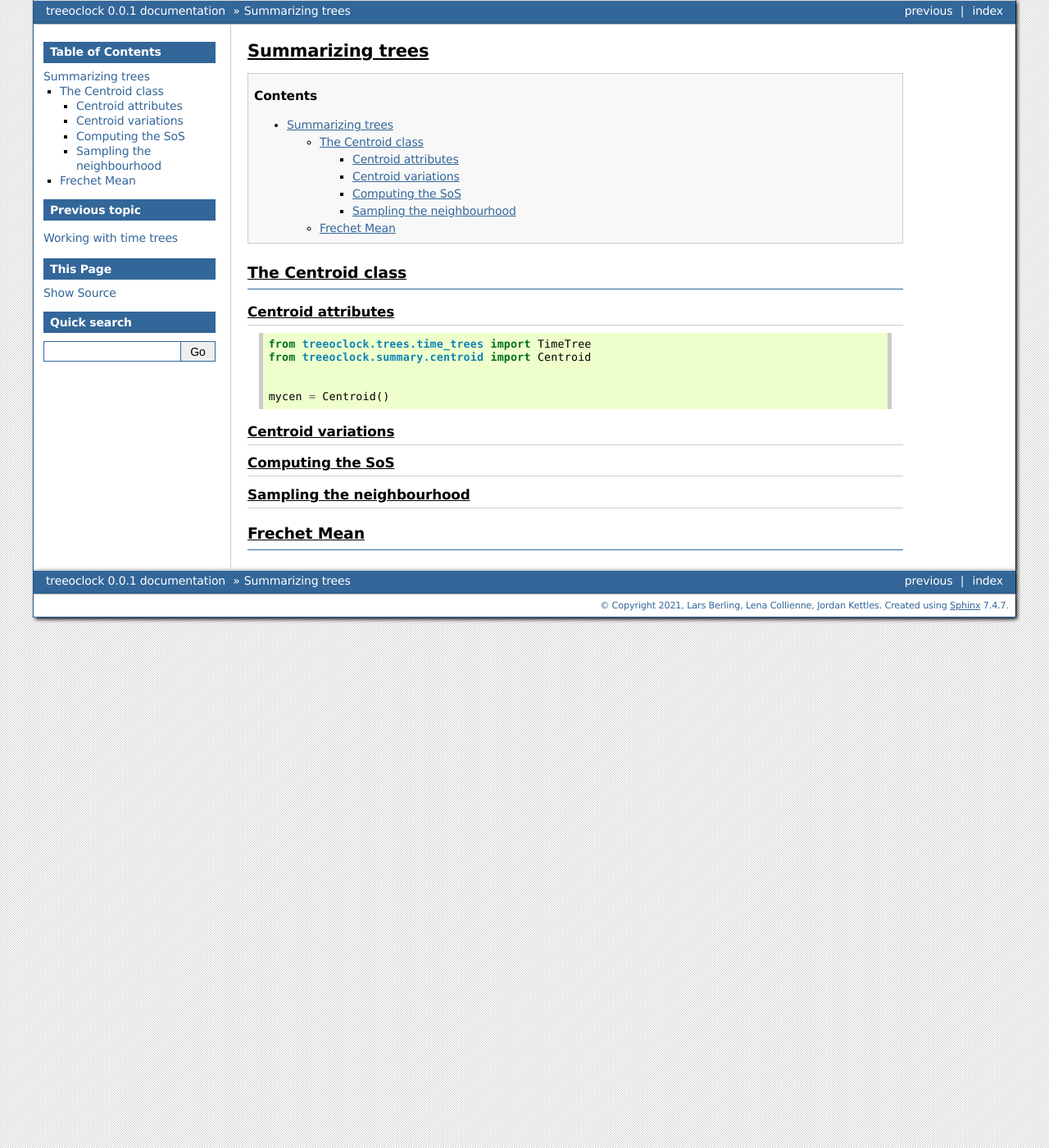
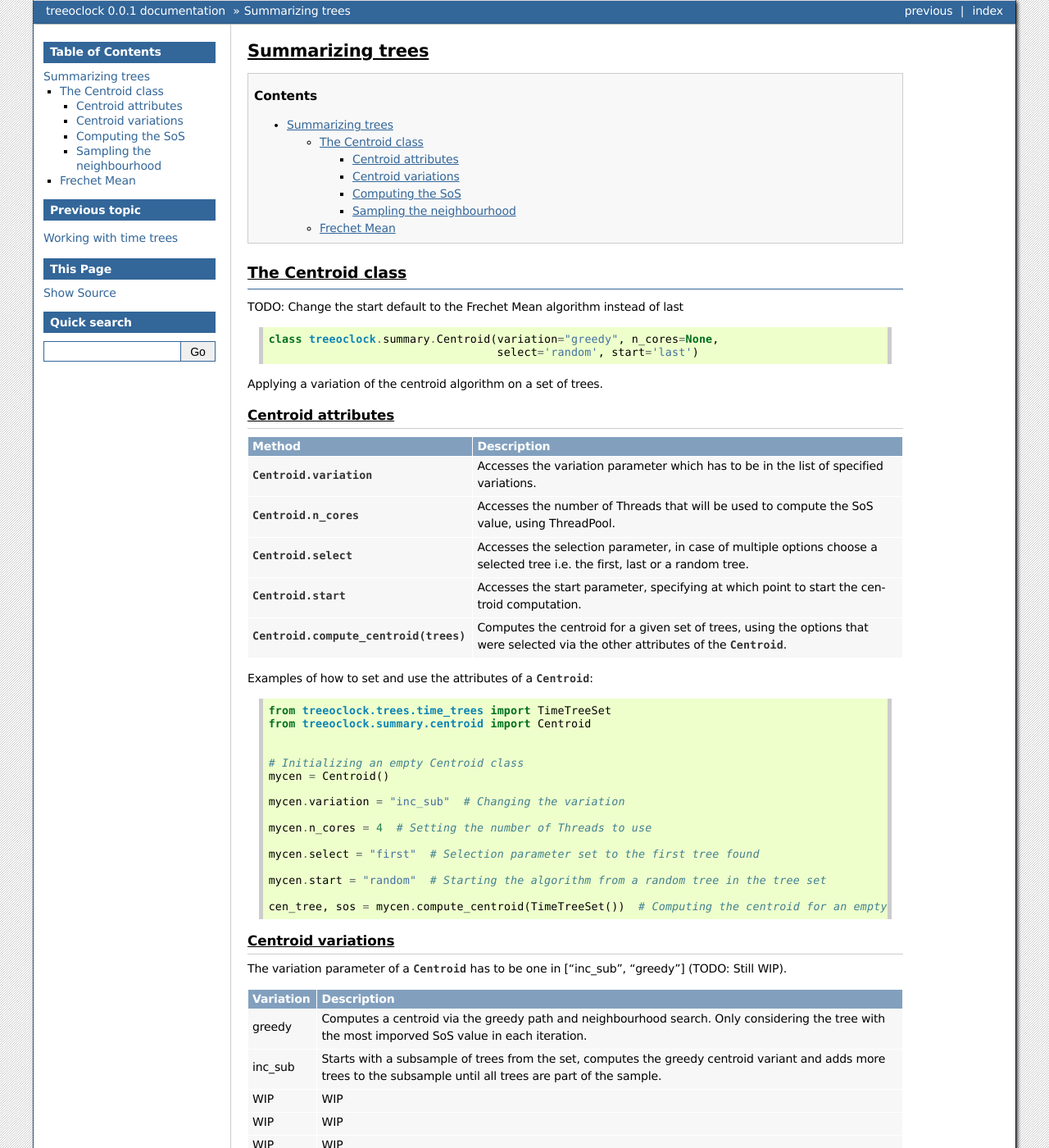
Before and after one commit to bioDS/tetres, a Sphinx documentation site: the page built from docs/source/summary.rst, in a window 1280 px wide and 1400 px high. Shown: the whole window at 82% size. Built offline with Sphinx 7.4.7, drawn with Linux system fonts in a browser that asks for light colours.

Commit message:
Added more summary documentation

```diff
--- a/docs/source/summary.rst
+++ b/docs/source/summary.rst
@@ -7,21 +7,72 @@ Summarizing trees
 The Centroid class
 ==================
 
+TODO: Change the start default to the Frechet Mean algorithm instead of last
+
+.. code-block:: python
+
+    class treeoclock.summary.Centroid(variation="greedy", n_cores=None,
+                                      select='random', start='last')
+
+Applying a variation of the centroid algorithm on a set of trees.
+
 
 Centroid attributes
 -------------------
 
+.. table::
+
+   ==========================================     =========================================================================================================================
+   Method                                         Description
+   ==========================================     =========================================================================================================================
+     :attr:`Centroid.variation`                    Accesses the variation parameter which has to be in the list of specified variations.
+     :attr:`Centroid.n_cores`                      Accesses the number of Threads that will be used to compute the SoS value, using ThreadPool.
+     :attr:`Centroid.select`                       Accesses the selection parameter, in case of multiple options choose a selected tree i.e. the first, last or a random tree.
+     :attr:`Centroid.start`                        Accesses the start parameter, specifying at which point to start the centroid computation.
+     :attr:`Centroid.compute_centroid(trees)`      Computes the centroid for a given set of trees, using the options that were selected via the other attributes of the :class:`Centroid`.
+   ==========================================     =========================================================================================================================
+
+
+Examples of how to set and use the attributes of a :class:`Centroid`:
+
 .. code-block:: python
 
-    from treeoclock.trees.time_trees import TimeTree
+    from treeoclock.trees.time_trees import TimeTreeSet
     from treeoclock.summary.centroid import Centroid
 
 
+    # Initializing an empty Centroid class
     mycen = Centroid()
+
+    mycen.variation = "inc_sub"  # Changing the variation
+
+    mycen.n_cores = 4  # Setting the number of Threads to use
+
+    mycen.select = "first"  # Selection parameter set to the first tree found
+
+    mycen.start = "random"  # Starting the algorithm from a random tree in the tree set
+
+    cen_tree, sos = mycen.compute_centroid(TimeTreeSet())  # Computing the centroid for an empty TimeTreeSet
 
 
 Centroid variations
 -------------------
+
+The variation parameter of a :class:`Centroid` has to be one in ["inc_sub", "greedy"] (TODO: Still WIP).
+
+.. table::
+
+   ==========================================     =========================================================================================================================
+   Variation                                         Description
+   ==========================================     =========================================================================================================================
+    greedy                                          Computes a centroid via the greedy path and neighbourhood search. Only considering the tree with the most imporved SoS value in each iteration.
+    inc_sub                                         Starts with a subsample of trees from the set, computes the greedy centroid variant and adds more trees to the subsample until all trees are part of the sample.
+    WIP                                             WIP
+    WIP                                             WIP
+    WIP                                             WIP
+   ==========================================     =========================================================================================================================
+
+
 
 
 Computing the SoS
```
Also changed, not shown: 3 other files.
